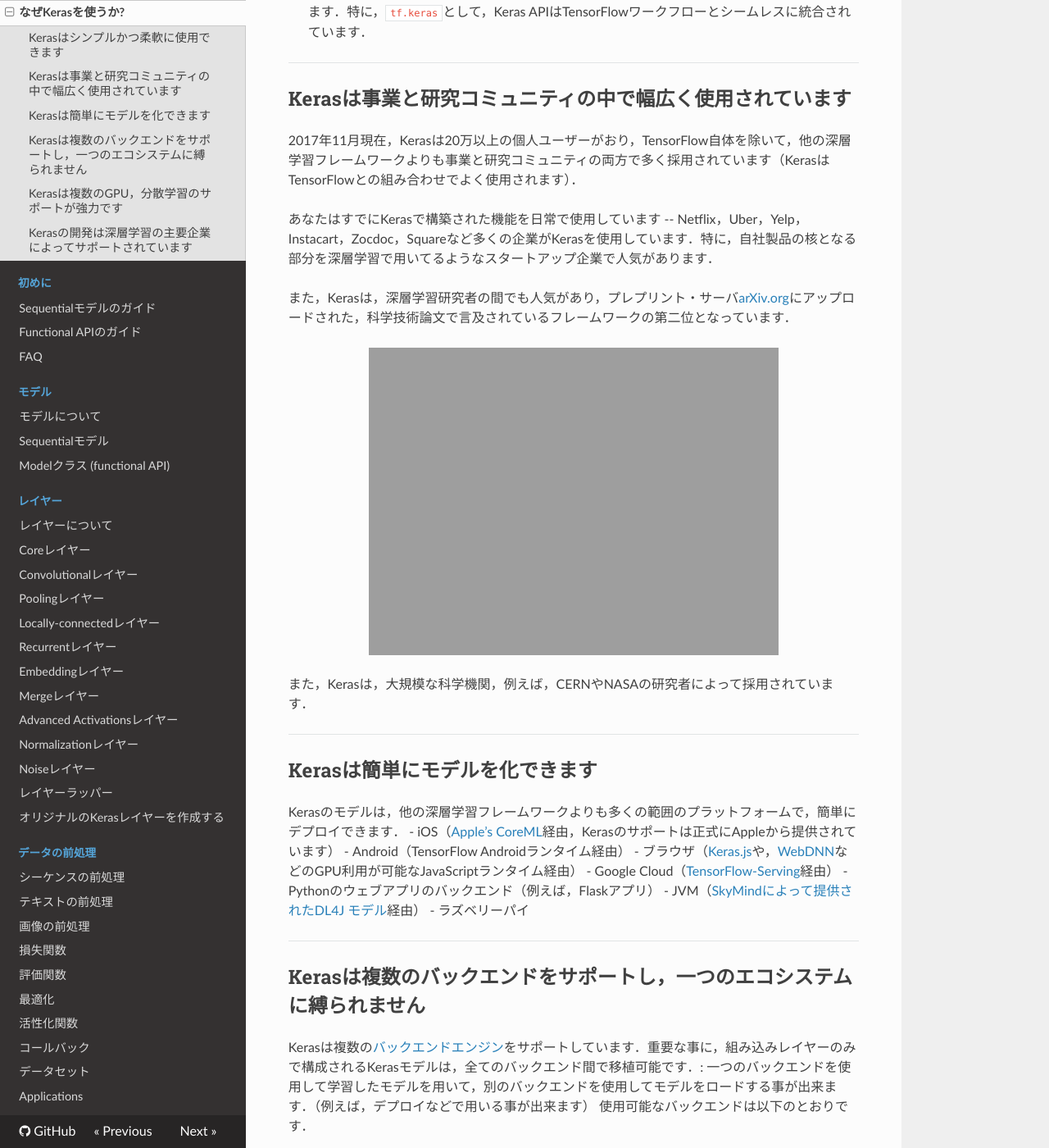
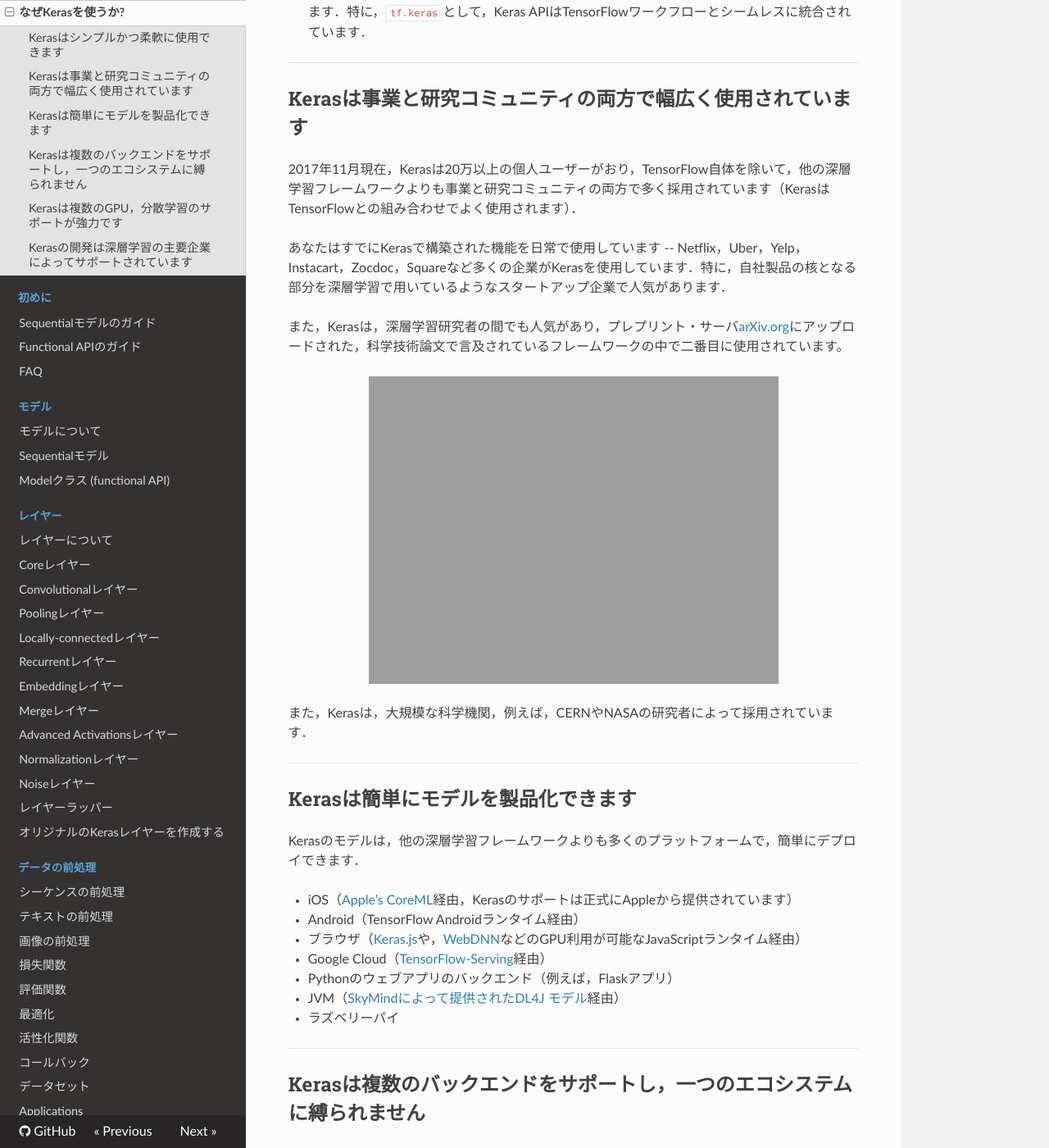
Before and after one commit to keras-team/keras-docs-ja, an MkDocs documentation site: the page built from sources/why-use-keras.md, in a window 1280 px wide and 1400 px high, scrolled down 561 px. Shown: the whole window at 82% size. Built offline with MkDocs 1.6.1, drawn with Linux system fonts in a browser that asks for light colours; nearby versions of some CDN libraries; old or Windows-style settings are respelled for this version of MkDocs; some of the changed text lies outside the part shown.

Commit message:
Fix typo

```diff
--- a/sources/why-use-keras.md
+++ b/sources/why-use-keras.md
@@ -7,17 +7,16 @@
 ## Kerasはシンプルかつ柔軟に使用できます
 - Kerasは，機械ではなく，人間のために設計されたAPIです．[Kerasは認知的負荷を軽減するためのベストプラクティスに従っています](https://blog.keras.io/user-experience-design-for-apis.html): 一貫性のあるシンプルなAPIを提供し，一般的なユースケースで必要なユーザーの操作を最小限に抑え，エラー時には明確で実用的なフィードバックを提供します．
 - これにより，Kerasは簡単に学ぶことが出来て，簡単に使う事が出来ます．Kerasユーザーは，生産性が高く，競争相手よりも，より多くのアイデアを試す事が出来ます． -- これにより，[機械学習のコンテストで勝つのに役立ちます](https://www.quora.com/Why-has-Keras-been-so-successful-lately-at-Kaggle-competitions).
-
 - 手軽さがあっても，柔軟性がなければいけません: Kerasは低レベルな深層学習言語（特にTensorFlow）と統合しているので，基本の深層学習言語で構築されたものを実装する事が出来ます．特に，`tf.keras`として，Keras APIはTensorFlowワークフローとシームレスに統合されています．
 
 ---
 
-## Kerasは事業と研究コミュニティの中で幅広く使用されています
+## Kerasは事業と研究コミュニティの両方で幅広く使用されています
 2017年11月現在，Kerasは20万以上の個人ユーザーがおり，TensorFlow自体を除いて，他の深層学習フレームワークよりも事業と研究コミュニティの両方で多く採用されています（KerasはTensorFlowとの組み合わせでよく使用されます）．
 
-あなたはすでにKerasで構築された機能を日常で使用しています -- Netflix，Uber，Yelp，Instacart，Zocdoc，Squareなど多くの企業がKerasを使用しています．特に，自社製品の核となる部分を深層学習で用いてるようなスタートアップ企業で人気があります．
+あなたはすでにKerasで構築された機能を日常で使用しています -- Netflix，Uber，Yelp，Instacart，Zocdoc，Squareなど多くの企業がKerasを使用しています．特に，自社製品の核となる部分を深層学習で用いているようなスタートアップ企業で人気があります．
 
-また，Kerasは，深層学習研究者の間でも人気があり，プレプリント・サーバ[arXiv.org](https://arxiv.org/archive/cs)にアップロードされた，科学技術論文で言及されているフレームワークの第二位となっています．
+また，Kerasは，深層学習研究者の間でも人気があり，プレプリント・サーバ[arXiv.org](https://arxiv.org/archive/cs)にアップロードされた，科学技術論文で言及されているフレームワークの中で二番目に使用されています。
 
 <img src='https://keras.io/img/arxiv-mentions.png' style='width:500px; display: block; margin: 0 auto;'/>
 
@@ -25,8 +24,9 @@
 
 ---
 
-## Kerasは簡単にモデルを化できます
-Kerasのモデルは，他の深層学習フレームワークよりも多くの範囲のプラットフォームで，簡単にデプロイできます．
+## Kerasは簡単にモデルを製品化できます
+Kerasのモデルは，他の深層学習フレームワークよりも多くのプラットフォームで，簡単にデプロイできます．
+
 - iOS（[Apple’s CoreML](https://developer.apple.com/documentation/coreml)経由，Kerasのサポートは正式にAppleから提供されています）
 - Android（TensorFlow Androidランタイム経由）
 - ブラウザ（[Keras.js](https://transcranial.github.io/keras-js/#/)や，[WebDNN](https://mil-tokyo.github.io/webdnn/)などのGPU利用が可能なJavaScriptランタイム経由）
```
Also changed, not shown: other parts of sources/why-use-keras.md (+2 -2 lines).
